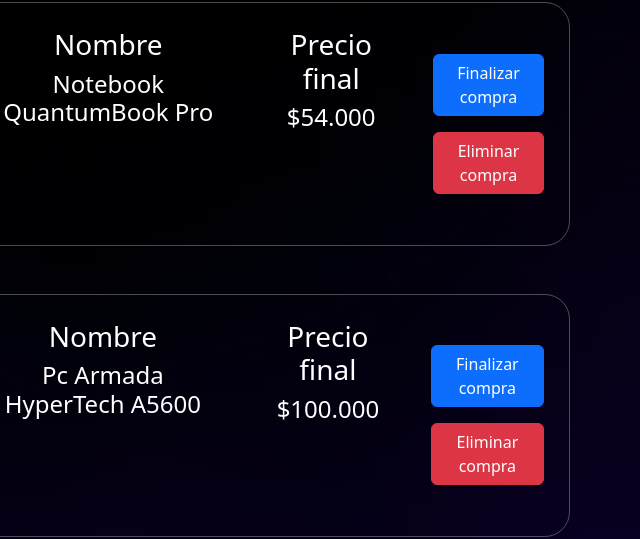
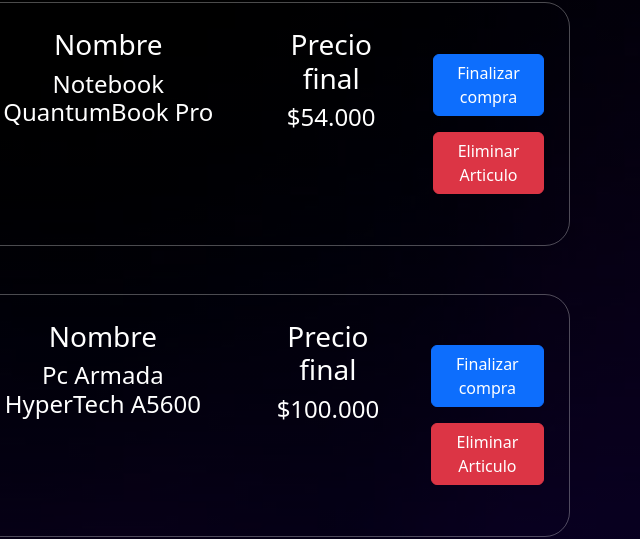
Before and after one commit to Agustin030s/TechGaming, a plain HTML site: page pages/cart.html in a window 1280 px wide. Shown: the part 178-717 px from the top of the page, 628-1268 px from the left. Drawn offline with Linux system fonts and the light colour scheme.

Commit message:
Fix cart button

```diff
--- a/pages/cart.html
+++ b/pages/cart.html
@@ -82,7 +82,7 @@
                 </div>
                 <div class="d-flex flex-column justify-content-center gap-3">
                     <button class="btn btn-primary">Finalizar compra</button>
-                    <button class="btn btn-danger">Eliminar compra</button>
+                    <button class="btn btn-danger">Eliminar Articulo</button>
                 </div>
             </div>
             <div class="d-flex flex-column flex-md-row gap-2 gap-md-5 justify-content-center section--cart__products ">
@@ -109,7 +109,7 @@
                 </div>
                 <div class="d-flex flex-column justify-content-center gap-3">
                     <button class="btn btn-primary">Finalizar compra</button>
-                    <button class="btn btn-danger">Eliminar compra</button>
+                    <button class="btn btn-danger">Eliminar Articulo</button>
                 </div>
             </div>
             <div class="d-flex justify-content-center gap-3">
```
